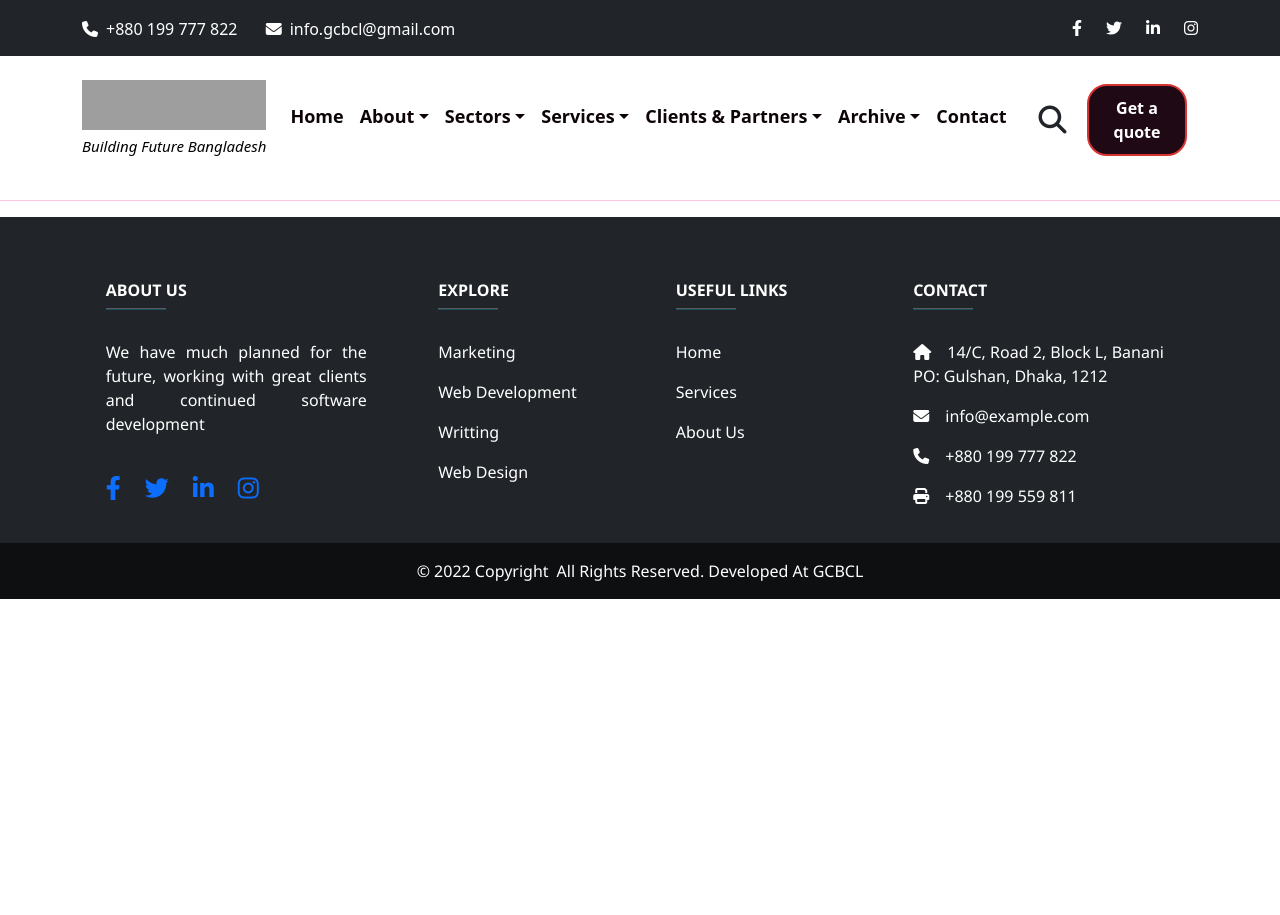
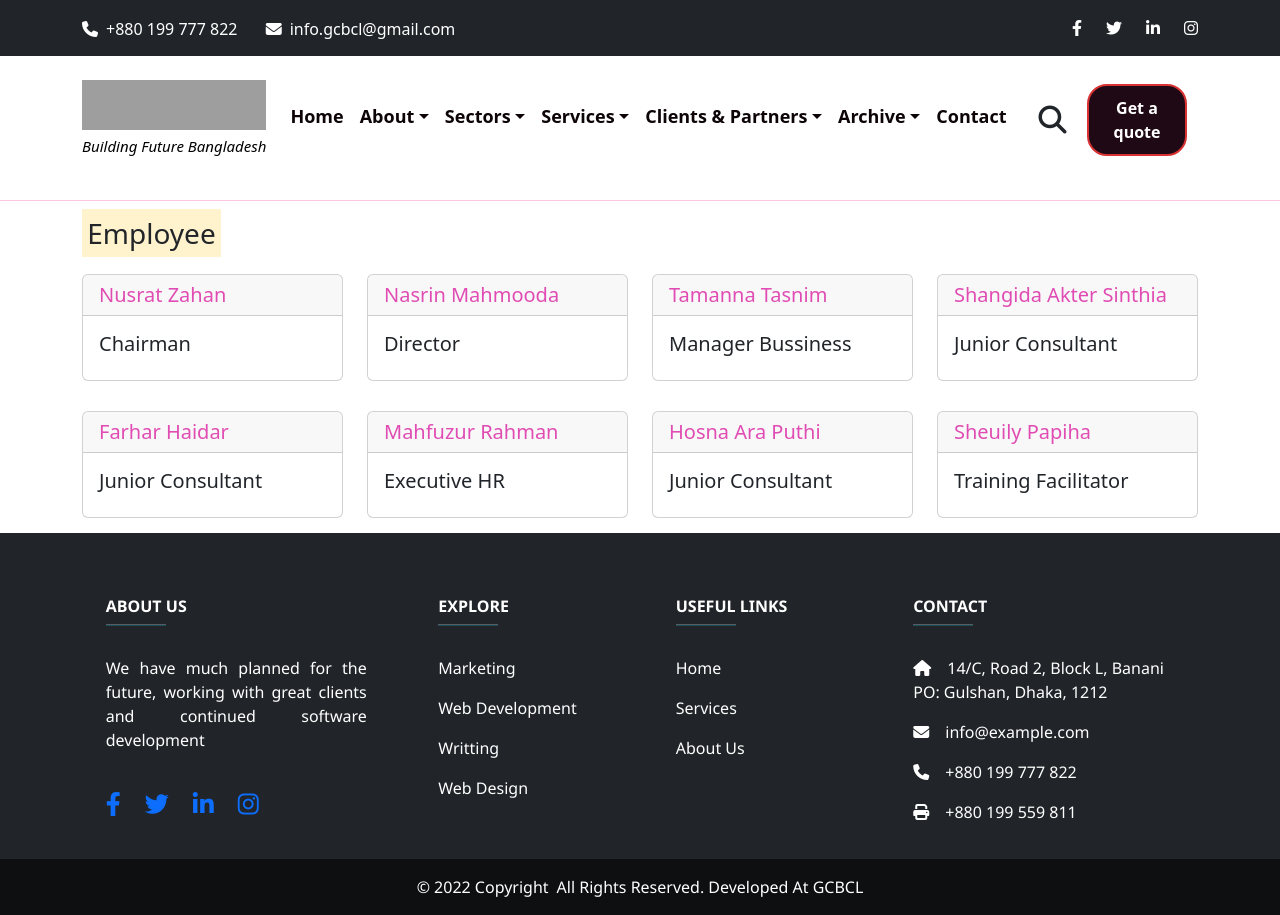
Before and after one commit to Supriya-debnath/GCBCL-client-side, a React (Create React App) app: page /employee in a window 1280 px wide. Before the commit the page ends 800 px from the top, so only its background shows below. Built offline with nearby package versions, Linux system fonts and the light colour scheme; grey boxes are pictures that could not be loaded.

Commit message:
Employee sector added

```diff
--- a/src/App.js
+++ b/src/App.js
@@ -32,6 +32,8 @@ import FoodSafety from './Components/AllSectors/FoodSafety/FoodSafety';
 import Information from './Components/AllSectors/Information/Information';
 import Study from './Components/Archive/Study/Study';
 import WorkExperiences from './Components/Archive/WorkExperiences/WorkExperiences';
+import Capacity from './Components/AllSectors/Capacity/Capacity';
+import Employee from './Components/Archive/Employee/Employee';
 
 
 function App() {
@@ -89,6 +91,8 @@ function App() {
           </Route>
           <Route path="/foodSafety" element={<FoodSafety />}>
           </Route>
+          <Route path="/capacity" element={<Capacity />}>
+          </Route>
 
 
 
@@ -100,6 +104,8 @@ function App() {
 
 
           <Route path="/study" element={<Study />}>
+          </Route>
+          <Route path="/employee" element={<Employee />}>
           </Route>
           <Route path="/work" element={<WorkExperiences />}>
           </Route>
--- a/src/Components/AllAboutUs/CoreTeam/CoreTeam.js
+++ b/src/Components/AllAboutUs/CoreTeam/CoreTeam.js
@@ -25,6 +25,19 @@ const CoreTeam = () => {
                 <Row >
                 <Col md={4} xs={12} className="my-2">
                         <div className='menus-card'>
+                        <img className='menus_img' src={img22} alt=""/>
+                        <div className='img_overlay img_overlay--primary'>
+                        <div className='menus_title'>
+                        Nusrat Zahan <br />
+                        chairman
+
+                        </div>
+                        </div>
+                        </div>
+                    </Col>
+
+                <Col md={4} xs={12} className="my-2">
+                        <div className='menus-card'>
                         <img className='menus_img' src={img44} alt=""/>
                         <div className='img_overlay img_overlay--primary'>
                         <div className='menus_title'>
@@ -35,18 +48,7 @@ const CoreTeam = () => {
                         </div>
                         </div>
                     </Col>
-                    <Col md={4} xs={12} className="my-2">
-                        <div className='menus-card'>
-                        <img className='menus_img' src={img22} alt=""/>
-                        <div className='img_overlay img_overlay--primary'>
-                        <div className='menus_title'>
-                        Nusrat Zahan <br />
-                        chairman
 
-                        </div>
-                        </div>
-                        </div>
-                    </Col>
                     <Col md={4} xs={12} className="my-2">
                         <div className='menus-card'>
                         <img className='menus_img' src={img66} alt=""/>
--- /dev/null
+++ b/src/Components/AllSectors/Capacity/Capacity.js
@@ -0,0 +1,14 @@
+import React from 'react';
+import './Capacity.css';
+
+const Capacity= () => {
+    return (
+        <div>
+            <>
+        <h4>Capacity</h4>
+        </>
+        </div>
+    );
+};
+
+export default Capacity;
--- /dev/null
+++ b/src/Components/Archive/Employee/Employee.css
@@ -0,0 +1,7 @@
+.employee-card{
+    margin-top: 15px;
+    margin-bottom: 15px;
+}
+.employee-header{
+    color: rgb(224, 76, 179);
+}
--- /dev/null
+++ b/src/Components/Archive/Employee/Employee.js
@@ -0,0 +1,98 @@
+import React from 'react';
+import './Employee.css';
+import { Col, Container, Row } from 'react-bootstrap';
+import Button from 'react-bootstrap/Button';
+import Card from 'react-bootstrap/Card';
+
+const Employee= () => {
+    return (
+        <div>
+            <>
+            <Container>
+                <div>
+                    <h3><mark>Employee</mark></h3>
+                </div>
+
+                <Row>
+                    <Col xs={12} md={3}>
+                    <Card className='employee-card'>
+                        <Card.Header as="h5" className='employee-header'>Nusrat Zahan</Card.Header>
+                        <Card.Body>
+                            <Card.Title>Chairman</Card.Title>
+                        </Card.Body>
+                        </Card>
+                    </Col>
+
+                    <Col xs={12} md={3}>
+                    <Card className='employee-card'>
+                        <Card.Header as="h5" className='employee-header'>Nasrin Mahmooda</Card.Header>
+                        <Card.Body>
+                            <Card.Title>Director</Card.Title>
+                        </Card.Body>
+                        </Card>
+                    </Col>
+
+                    <Col xs={12} md={3}>
+                    <Card className='employee-card'>
+                        <Card.Header as="h5" className='employee-header'>Tamanna Tasnim</Card.Header>
+                        <Card.Body>
+                            <Card.Title>Manager Bussiness   </Card.Title>
+                        </Card.Body>
+                        </Card>
+                    </Col>
+
+                    <Col xs={12} md={3}>
+                    <Card className='employee-card'>
+                        <Card.Header as="h5" className='employee-header'>Shangida Akter Sinthia</Card.Header>
+                        <Card.Body>
+                            <Card.Title>Junior Consultant  </Card.Title>
+                        </Card.Body>
+                        </Card>
+                    </Col>
+                </Row>
+
+
+                <Row>
+                <Col xs={12} md={3}>
+                    <Card className='employee-card'>
+                        <Card.Header as="h5" className='employee-header'> Farhar Haidar </Card.Header>
+                        <Card.Body>
+                            <Card.Title> Junior Consultant</Card.Title>
+                        </Card.Body>
+                        </Card>
+                    </Col>
+
+                <Col xs={12} md={3}>
+                    <Card className='employee-card'>
+                        <Card.Header as="h5" className='employee-header'> Mahfuzur Rahman </Card.Header>
+                        <Card.Body>
+                            <Card.Title>  Executive HR </Card.Title>
+                        </Card.Body>
+                        </Card>
+                    </Col>
+
+                <Col xs={12} md={3}>
+                    <Card className='employee-card'>
+                        <Card.Header as="h5" className='employee-header'> Hosna Ara Puthi </Card.Header>
+                        <Card.Body>
+                            <Card.Title> Junior Consultant  </Card.Title>
+                        </Card.Body>
+                        </Card>
+                    </Col>
+
+                <Col xs={12} md={3}>
+                    <Card className='employee-card'>
+                        <Card.Header as="h5" className='employee-header'> Sheuily Papiha </Card.Header>
+                        <Card.Body>
+                            <Card.Title>Training Facilitator   </Card.Title>
+                        </Card.Body>
+                        </Card>
+                    </Col>
+                </Row>
+            </Container>
+        </>
+        </div>
+    );
+};
+
+export default Employee;
--- a/src/Components/Home/Banner/Banner.css
+++ b/src/Components/Home/Banner/Banner.css
@@ -5,6 +5,18 @@
 .bannerText h3{
     font-size: 40px;
     padding-bottom: 100px;
+}
+.banner1{
+    color: white;
+}
+.bannerE{
+    color: rgb(97, 24, 64);
+}
+.bannerC{
+    color: white;
+}
+.bannerT{
+    color: white;
 }
 
 
--- a/src/Components/Home/Header/Header.js
+++ b/src/Components/Home/Header/Header.js
@@ -113,7 +113,12 @@ const Header = () => {
               <NavDropdown.Divider />
 
               <NavDropdown.Item>
-              <Nav.Link as={Link} to="/foodSafety"> FOOD SAFETY </Nav.Link>
+              <Nav.Link as={Link} to="/foodSafety"> FOOD SAFETY & SECURITY </Nav.Link>
+              </NavDropdown.Item>
+              <NavDropdown.Divider />
+
+              <NavDropdown.Item>
+              <Nav.Link as={Link} to="/capacity"> CAPACITY BUILDING </Nav.Link>
               </NavDropdown.Item>
 
 
@@ -164,7 +169,7 @@ const Header = () => {
               <NavDropdown.Divider />
 
               <NavDropdown.Item>
-              <Nav.Link as={Link} to="/">Employee</Nav.Link>
+              <Nav.Link as={Link} to="/employee">Employee</Nav.Link>
               </NavDropdown.Item>
               <NavDropdown.Divider />
 
```
Also changed, not shown: src/Components/Home/Banner/Banner.js (+38 -56 lines), src/Components/AllSectors/Capacity/Capacity.css (added).
